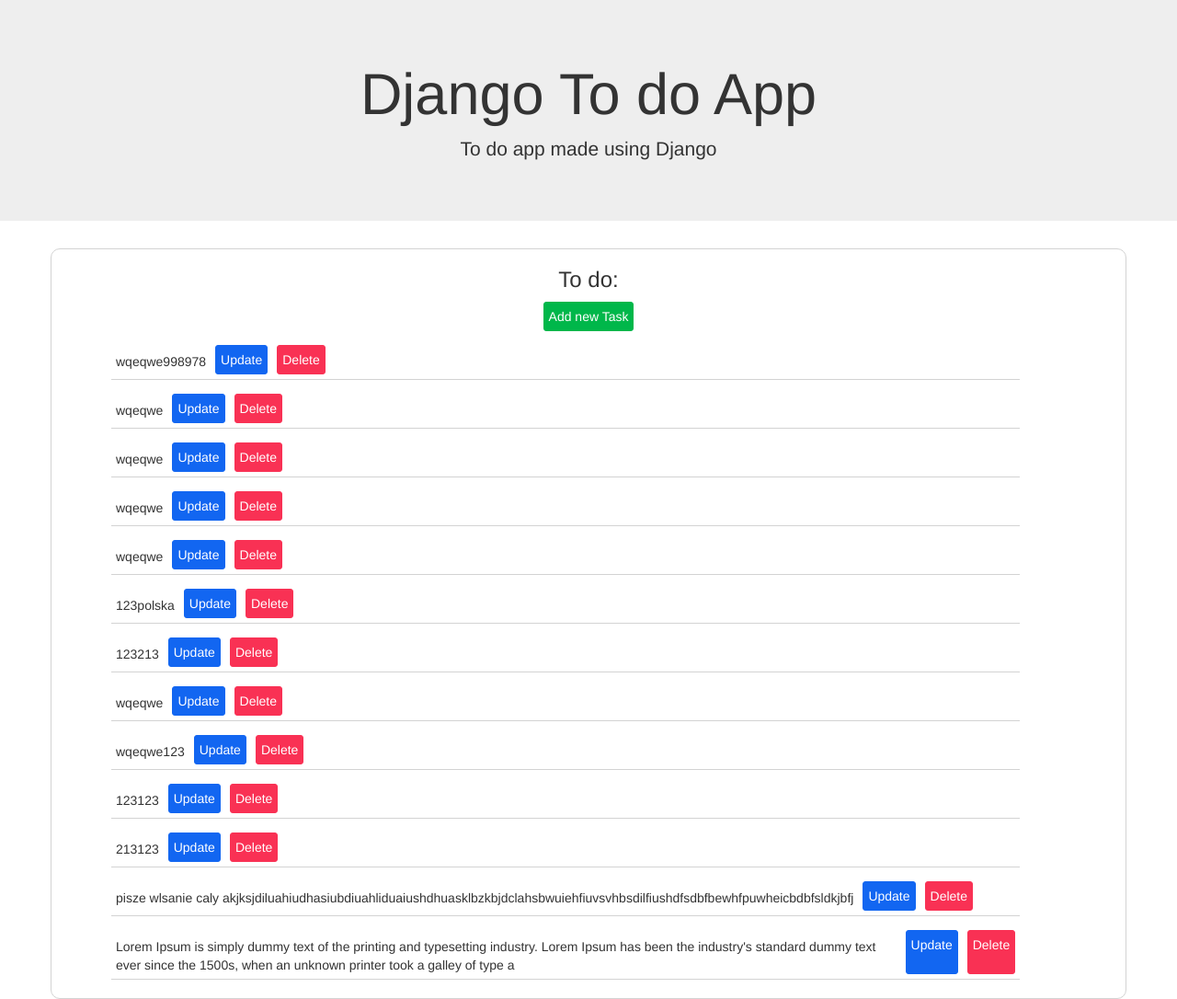
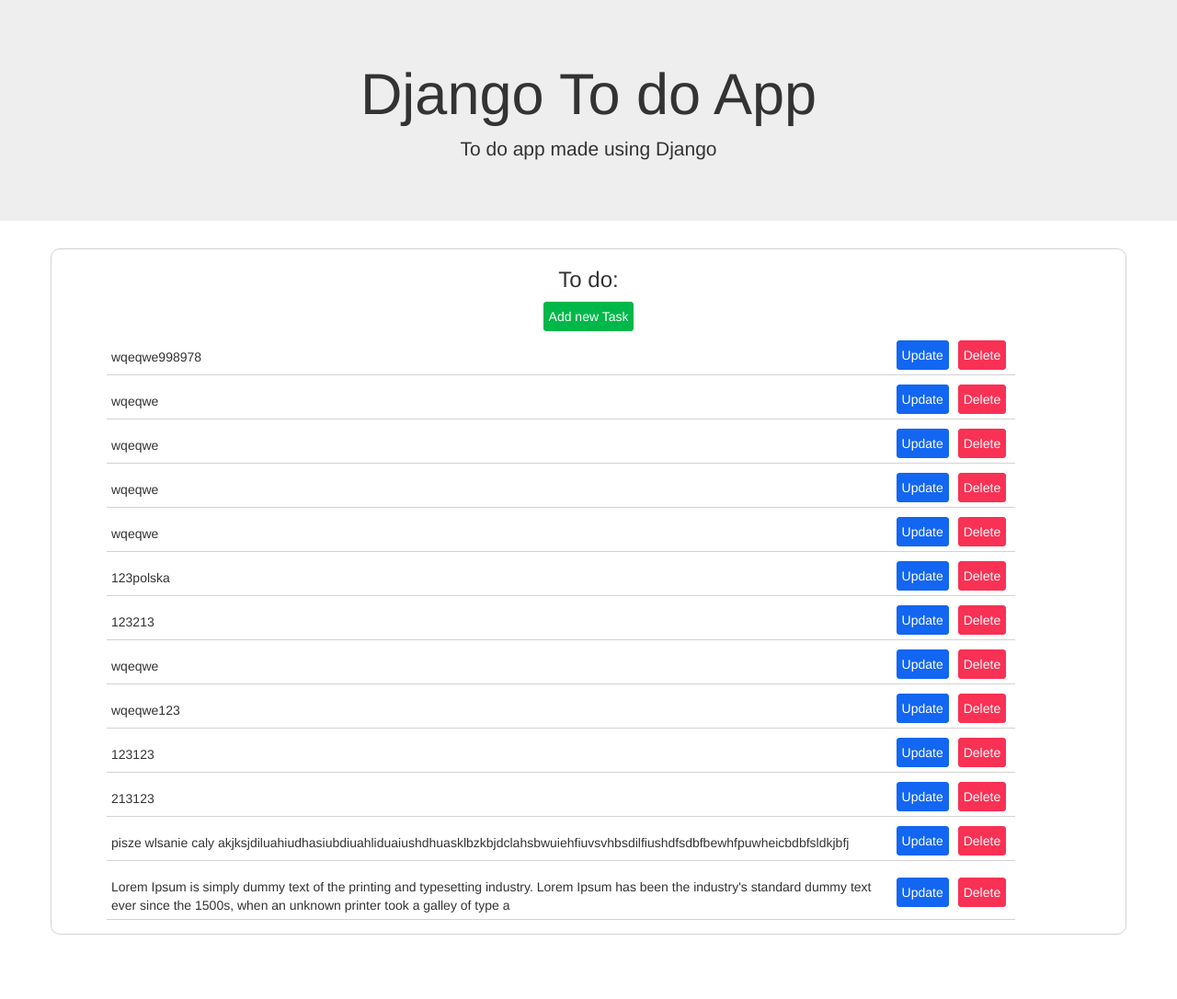
Before and after one commit to MichalskiWiktor/ToDoApp-Django, a Django app: page / in a window 1280 px wide. Shown: the whole page at 92% size. After the commit the page ends 1016 px from the top, so only its background shows below. Run offline with Django 4.2, Linux system fonts and the light colour scheme; data comes from the database, SQL or seed files in the repository; both versions use the stored data as it was after the commit; some libraries are stand-ins or nearby versions.

Commit message:
improved css

```diff
--- a/list/templates/list.html
+++ b/list/templates/list.html
@@ -7,27 +7,24 @@
     border: 1px solid lightgray;
     border-radius: 10px;
   }
-  .newElement{
+  .btnStyle{
     padding:5px;
+    border-radius:3px;
+    text-align: center;
+    height:max-content;
+  }
+  .newElementColor{
     border:1px solid #00b74a;
-    border-radius:3px;
     background-color: #00b74a;
-    text-align: center;
   }
-  .updateElement{
-    padding:5px;
+  .updateElementColor{
     border:1px solid #1266f1;
-    border-radius:3px;
     background-color: #1266f1;
-    text-align: center;
   }
-  .deleteElement{
-    padding:5px;
+  .deleteElementColor{
     border:1px solid #f93154;
-    border-radius:3px;
     background-color: #f93154;
-    text-align: center;
-  }
+    }
   .textElement{
     margin-top: 1.3%;
   }
@@ -41,29 +38,43 @@
   }
   li{
     display: flex;
+    justify-content: space-between;
     margin:10px;
     width:90%;
     border-bottom: 1px solid lightgray;
+    margin:5px;
   }
   li > *{
     margin:5px;
+    }
+  .right-align { margin-left: auto; }
+  .buttons{
+    display: flex;
   }
+  .buttons > *{
+    align-self: center;
+    margin-left:5px;
+    margin-right:5px;
+  }
+
 
 </style>
 <div class="container">
     <h3>To do:</h3>
-    <div class="newElement">
+    <div class="btnStyle newElementColor">
       <a href="{% url 'new_item' %}">Add new Task</a>
     </div>
     <ol>
       {% for item in items %}
       <li>
         <div class="textElement">{{item}}</div>
-        <div class="updateElement">
-          <a href="{% url 'update_item' item.id %}">Update</a>
-        </div>
-        <div class="deleteElement">
-          <a href="{% url 'update_item' item.id %}">Delete</a>
+        <div class="buttons right-align">
+          <div class="btnStyle updateElementColor">
+            <a href="{% url 'update_item' item.id %}">Update</a>
+          </div>
+          <div class="btnStyle deleteElementColor">
+            <a href="{% url 'update_item' item.id %}">Delete</a>
+          </div>
         </div>
       </li>
       {% endfor %}
```
Also changed, not shown: db.sqlite3.
